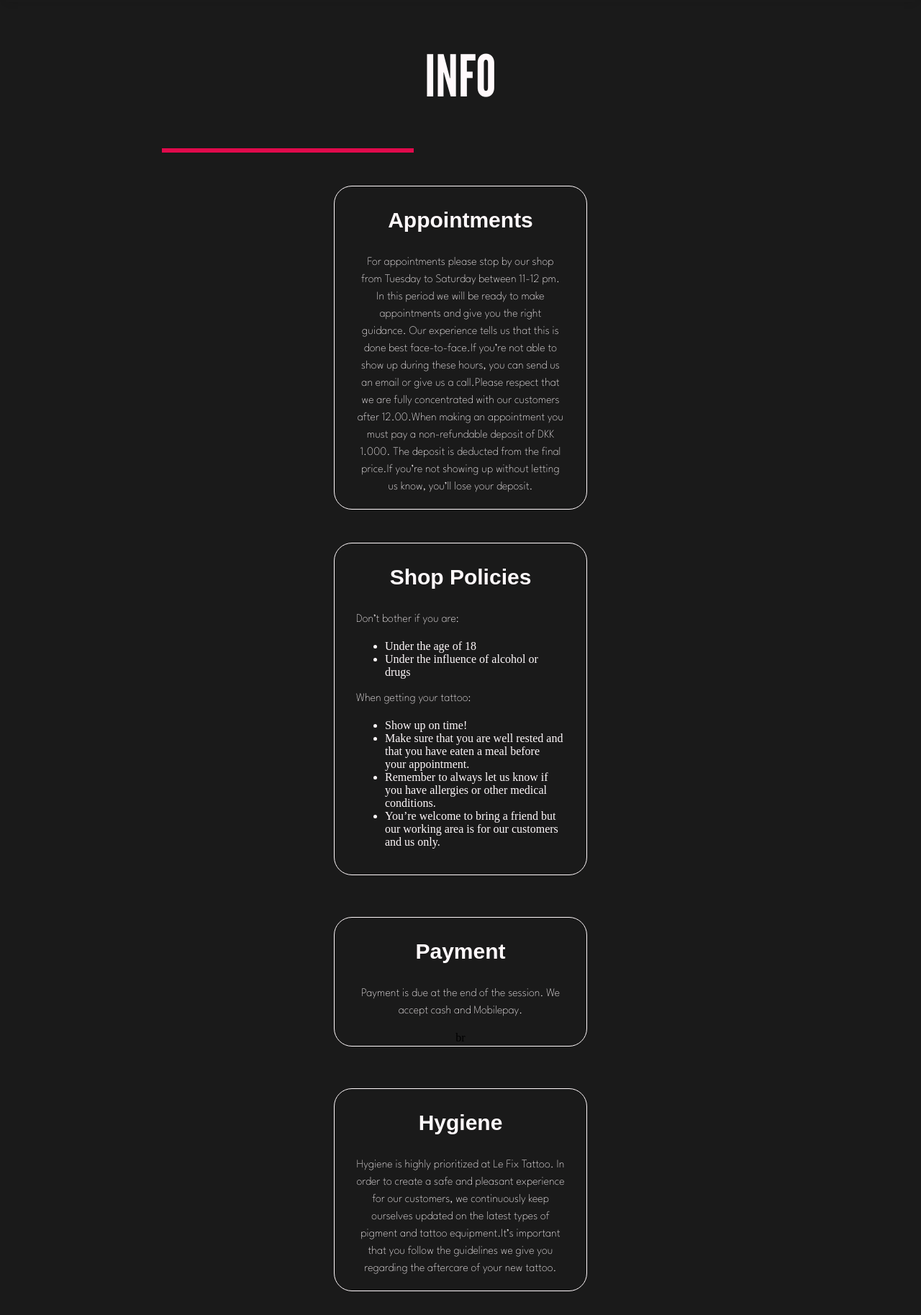
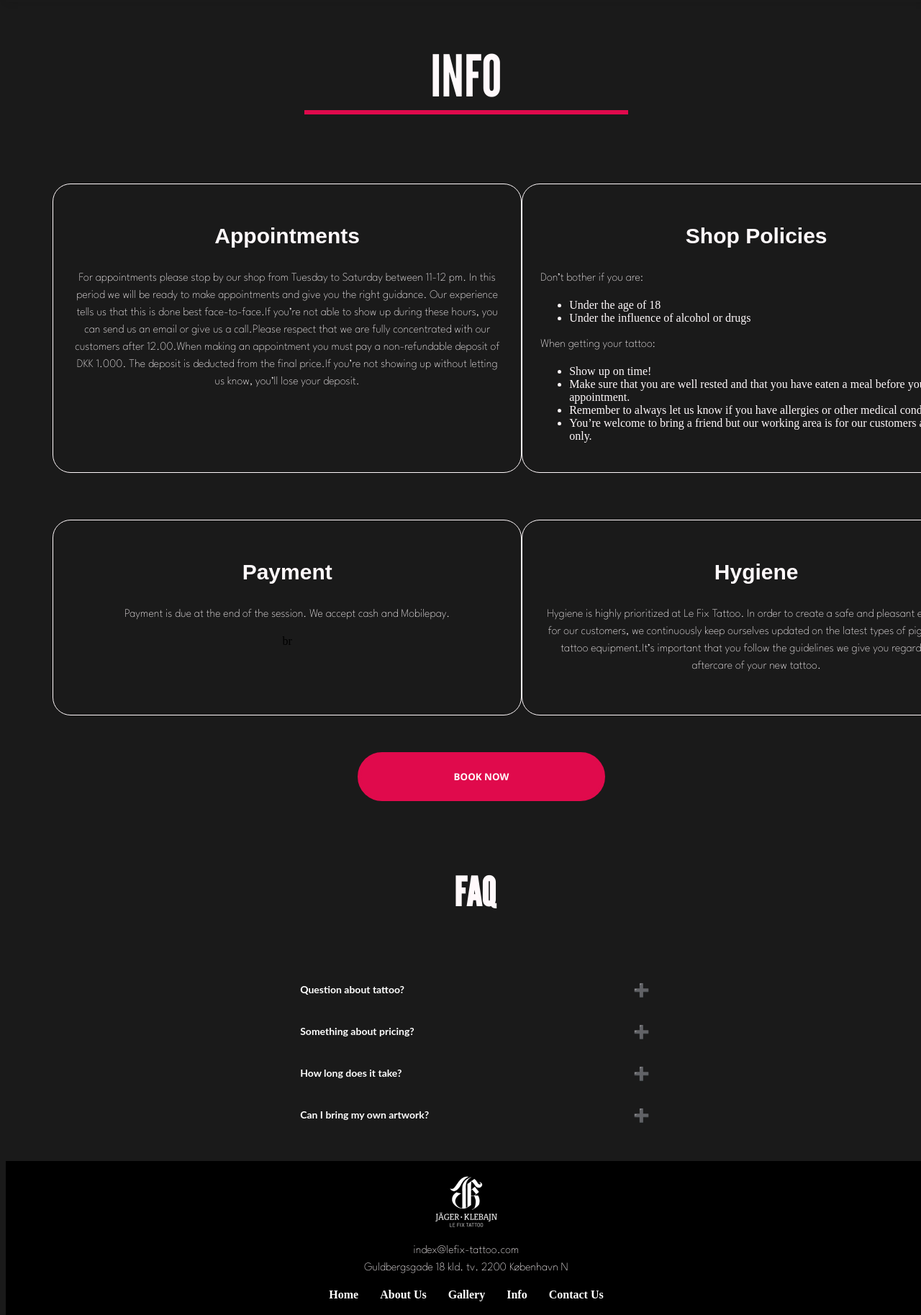
Before and after one commit to jepa0001/lefixtattoo, a plain HTML site: page info.html in a window 1280 px wide. Shown: the part 122-1949 px from the top of the page at 72% size. Drawn offline with nearby package versions, Linux system fonts and the light colour scheme; a web font is replaced by a local one.

Commit message:
update 26 maj

```diff
--- a/contact.html
+++ b/contact.html
@@ -1,37 +1,34 @@
 <!DOCTYPE html>
-<html lang="da">
+<html lang="en">
+  <head>
+    <meta charset="UTF-8" />
+    <meta name="viewport" content="width=device-width, initial-scale=1.0" />
+    <link rel="stylesheet" href="css/contact.css" />
+    <link rel="stylesheet" href="css/menu.css" />
+    <link rel="stylesheet" href="css/footer.css" />
+    <link rel="stylesheet" href="style.css">
 
-<head>
-    <meta charset="UTF-8">
-    <meta name="viewport" content="width=device-width, initial-scale=1.0">
-    <title>About</title>
-    <link rel="stylesheet" href="style.css">
-    <link rel="stylesheet" href="css/contact.css">
-    <link rel="stylesheet" href="css/menu.css">
-    <link rel="stylesheet" href="css/footer.css">
-    <link rel="preconnect" href="https://fonts.googleapis.com">
-    <link rel="preconnect" href="https://fonts.gstatic.com" crossorigin>
+    <link rel="preconnect" href="https://fonts.googleapis.com" />
+    <link rel="preconnect" href="https://fonts.gstatic.com" crossorigin />
     <link
       href="https://fonts.googleapis.com/css2?family=League+Gothic&family=League+Spartan:wght@100..900&family=Open+Sans:ital,wght@0,300..800;1,300..800&family=Pirata+One&family=Style+Script&display=swap"
-        rel="stylesheet">
+      rel="stylesheet"
+    />
+
+    <title>INFO</title>
   </head>
-
   <body>
     <header>
       <div class="logo1">
-            <a href="/">
-                <img src="img/le_fix_tattoo_logo_3.png" alt="Logo">
-            </a>
+        <a href="/"> <img src="img/le_fix_tattoo_logo_3.png"Logo" /> </a>
       </div>
       <nav>
         <ul class="menu">
-                <!-- <ul> -->
           <li><a href="#">Home</a></li>
           <li><a href="aboutus.html">About Us</a></li>
           <li><a href="#">Gallery</a></li>
           <li><a href="info.html">Info</a></li>
           <li><a href="contact.html">Contact Us</a></li>
-                <!-- </ul> -->
         </ul>
         <div class="burger">
           <div class="line"></div>
@@ -41,28 +38,41 @@
       </nav>
     </header>
 
-    <div class="overskrift1"></div>
-    <div class="grid_1-1">
-        <div class="col">
-            <h1>INFO</h1>
+
+ <h1 class="h1c1">CONTACT</h1>
  <div class="stregrod"></div>
-            <br><br>
-        </div>
-        <div class="col">
+
+    <div class="grids">
+        <div class="grid_5-2">
+
+
             <div>
+
                 <h4 class="h4c">ADDRESS</h4>
                 <p class="pc">Guldbergsgade 18 kld. tv.
                     2200 København N
-                    .</p>
-                <h4 class="h4c">BOOKING</h4>
-                <p class="pc">Booking, inspiration, information or whatever question you might have, please drop by the shop Tuesday till Saturday within the hour 11:00 - 12:00 PM.
-                </p>
-                <h4 class="h4c">E-MAIL</h4>
-                <p class="pc">info@lefix-tattoo.com
+
                 </p>
             </div>
         </div>
+        <div class="grid_2-3">
+            <div>
+                <h4 class="h4c">BOOKING</h4>
+                <p class="pc">Booking, inspiration, information or whatever question you might have, please drop by the shop Tuesday till Saturday within the hour 11:00 - 12:00 PM.</p>
 
+            </div>
+        </div>
+        <div class="grid_3-2">
+            <div>
+                <h4 class="h4c">E-MAIL</h4>
+                <p class="pc">info@lefix-tattoo.com</p>
+            </div>
+        </div>
+    </div>
+
+
+
+<div>
  <div class="col">
     <div class="container">
         <form class="contact-form">
@@ -88,18 +98,25 @@
         <br>
     </div>
     <br>
-            <iframe src="https://www.google.com/maps/embed?pb=!1m18!1m12!1m3!1d4497.688000064418!2d12.55556467688094!3d55.69169989669573!2m3!1f0!2f0!3f0!3m2!1i1024!2i768!4f13.1!3m3!1m2!1s0x465253aa618839b9%3A0x5d19996be09bc87!2sLe%20Fix%20Tattoo!5e0!3m2!1sen!2sdk!4v1716537079925!5m2!1sen!2sdk"
-                width="390" height="350" style="border:0;" allowfullscreen="" loading="lazy" referrerpolicy="no-referrer-when-downgrade"></iframe>
+    <div class="map-responsive"><iframe src="https://www.google.com/maps/embed?pb=!1m18!1m12!1m3!1d4497.688000064418!2d12.55556467688094!3d55.69169989669573!2m3!1f0!2f0!3f0!3m2!1i1024!2i768!4f13.1!3m3!1m2!1s0x465253aa618839b9%3A0x5d19996be09bc87!2sLe%20Fix%20Tattoo!5e0!3m2!1sen!2sdk!4v1716537079925!5m2!1sen!2sdk"
+        width="700"
+        height="500"
+        allowfullscreen
+        loading="lazy" referrerPolicy="Resonsive Google Map" title="Responsive"></iframe>
+
        </div>
+
+
     </div>
-    <br>
+<div>
+
+</div>
+
     <footer class="footer">
-
         <div class="logo2">
-            <a href="/">
+            <a href="aboutus.html">
                 <img src="img/le_fix_tattoo_logo_3.png" alt="Logo">
                </a>
-        </div>
                <p>index@lefix-tattoo.com <br>Guldbergsgade 18 kld. tv.
                 2200 København N</p>
 
@@ -123,9 +140,12 @@
               <div class="hvidstreg">
                   <div class="streghvid1"></div>
               </div>
+            </div>
     </footer>
+
+
+    <script src="Javascript/map.js"></script>
     <script src="Javascript/menu.js"></script>
     <script src="Javascript/java.js"></script>
   </body>
-
 </html>
--- a/css/contact.css
+++ b/css/contact.css
@@ -1,5 +1,9 @@
+/* Styling for overskrifter med klassenavnet .h4c */
 
-/* Styling for overskrifter med klassenavnet .h4c */
+.h1c1 {
+  margin-bottom: -0%;
+}
+
 .h4c {
   font-family: "League Gothic", sans-serif;
   color: #fff9fb;
@@ -9,6 +13,7 @@
 
 .h4c {
   margin-bottom: -50px;
+  margin-left: 5%;
 }
 
 /* Styling for afsnit med klassenavnet .pc */
@@ -18,6 +23,7 @@
   color: #fff9fb;
   font-weight: 100;
   line-height: 1.5;
+  margin-left: 5%;
 }
 /* Styling for overskrifter med klassenavnet .h2c */
 .h2c {
@@ -36,7 +42,6 @@
   width: 100%;
   height: auto;
   max-width: 600px;
-
 }
 /* Styling for kontaktformular */
 .contact-form {
@@ -52,6 +57,7 @@
   width: 290px;
   text-align: center;
   margin: auto;
+  margin-top: 5%;
 }
 /* Styling for overskrift i kontaktformular */
 .contact-form h2 {
@@ -156,3 +162,55 @@
 .form-group textarea:not(:placeholder-shown) + label {
   opacity: 0; /* Make label disappear only when input has content */
 }
+.map-responsive {
+  overflow: hidden;
+  padding-bottom: 56.25%;
+  position: relative;
+  height: 0;
+  margin-top: 5%;
+  margin-left: 5%;
+  margin-right: 5%;
+}
+
+.map-responsive iframe {
+  left: 0;
+  top: 0;
+  border: 0;
+  height: 100%;
+  width: 100%;
+  position: absolute;
+}
+
+@media (min-width: 550px) {
+  .grids {
+    display: grid;
+    grid-template-columns: 1fr 1fr 1fr; /* Del containeren i tre lige store kolonner */
+    gap: 20px; /* Tilføj lidt afstand mellem grid-items */
+    /* margin-left: 10%; */
+    text-align: center;
+  }
+
+  .h4c {
+    text-align: center;
+  }
+  .stregrod {
+    margin: auto;
+    border-style: solid;
+    border-color: #e00a4c;
+    height: 0px;
+    width: 444px;
+  }
+
+  .container {
+    /* margin-left: 5%; */
+    margin-top: 10%;
+    width: 100%;
+    max-width: none; /* Fjern maksimumsbredde */
+  }
+
+  .contact-form {
+    width: 100%; /* Bruk 100% av foreldrekontainerens bredde */
+    max-width: 600px; /* Behold en maksimumsbredde hvis du vil begrense bredden på stor skjerm */
+    margin: auto; /* Sentrer formen horisontalt */
+  }
+}
--- a/css/footer.css
+++ b/css/footer.css
@@ -46,7 +46,7 @@
 .footer-menu ul {
     list-style-type: none;
     padding: 0;
-    margin: 0;
+    margin: auto;
     display: flex;
     justify-content: center;
     text-align: center;
--- a/css/info.css
+++ b/css/info.css
@@ -1,3 +1,8 @@
+* body {
+  width: 100%;
+  height: auto;
+  display: block;
+}
 
 /*
 Generel styling for body elementet. Sætter baggrundsfarven til mørk grå.
@@ -16,12 +21,13 @@ img {
 /*
 Stil til h1 overskrifter. Bruger skrifttypen "League Gothic", sætter tekstfarven til en lys hvid/pink nuance, centrerer teksten og giver den en stor skriftstørrelse og lette bogstaver.
 */
-h1 {
+.h1c1 {
   font-family: "League Gothic", sans-serif;
   color: #fff9fb;
   text-align: center;
   font-size: 80px;
   font-weight: 300;
+  margin-bottom: 0%;
 }
 
 /*
@@ -51,7 +57,6 @@ h3 {
   font-size: 55px;
 }
 
-
 /*
 Stil til p elementer. Bruger skrifttypen "League Spartan", sætter tekstfarven til en lys hvid/pink nuance og giver teksten en let vægt og linjehøjde for bedre læsbarhed.
 */
@@ -60,6 +65,8 @@ p {
   color: #fff9fb;
   font-weight: 100;
   line-height: 1.5;
+  width: 100%;
+  height: auto;
 }
 
 /*
@@ -94,6 +101,7 @@ Stil til ul elementer med ul klasse. Sætter tekstfarve til hvid/pink nuance og
 Stil til elementer med klassen streg1. Tilføjer afrundede hjørner, en tynd ramme og padding, centrerer indholdet og giver fast bredde.
 */
 .streg1 {
+  display: block;
   border-radius: 25px;
   border: 0.1px;
   border-style: solid;
@@ -104,12 +112,14 @@ Stil til elementer med klassen streg1. Tilføjer afrundede hjørner, en tynd ram
   width: 290px;
   text-align: center;
   margin: auto;
+  margin-bottom: 10%;
 }
 
 /*
 Samme stil som streg1, men tilføjer margin-bottom.
 */
 .streg2 {
+  display: block;
   border-radius: 25px;
   border: 0.1px;
   border-style: solid;
@@ -127,6 +137,22 @@ Samme stil som streg1, men tilføjer margin-bottom.
 Samme stil som streg2, men tilføjer margin-bottom.
 */
 .streg3 {
+  display: block;
+  border-radius: 25px;
+  border: 0.1px;
+  border-style: solid;
+  border-color: #fff9fb;
+  padding: 30px;
+  padding-top: 0px;
+  padding-bottom: 2px;
+  width: 290px;
+  text-align: center;
+  margin: auto;
+  margin-bottom: 30px;
+}
+
+.streg4 {
+  display: block;
   border-radius: 25px;
   border: 0.1px;
   border-style: solid;
@@ -144,12 +170,13 @@ Samme stil som streg2, men tilføjer margin-bottom.
 Stil til stregrod elementer. Tilføjer en rød ramme og fast højde og bredde.
 */
 .stregrod {
+  margin: auto;
   border-style: solid;
   border-color: #e00a4c;
   height: 0px;
-    width: 344px;
+  width: 444px;
+  margin-bottom: 5%;
 }
-
 /*
 Stil til streghvid elementer. Tilføjer en hvid ramme, fast højde og bredde og margin-bottom.
 */
@@ -216,7 +243,7 @@ Stil til accordion elementer. Tilføjer baggrundsfarve, cursor, bredde, tekstjus
   font-size: 14px;
   font-weight: 700;
   font-style: normal;
-    font-family: 'Lato';
+  font-family: "Lato";
   border: 0;
   margin: 0;
   display: flex;
@@ -228,7 +255,8 @@ Stil til accordion elementer. Tilføjer baggrundsfarve, cursor, bredde, tekstjus
 /*
 Tilføjer baggrundsfarve ved hover og når aktiv.
 */
-.active, .accordion:hover {
+.active,
+.accordion:hover {
   background-color: #e00a4c;
 }
 
@@ -247,9 +275,9 @@ Stil til panel elementer. Tilføjer padding, baggrundsfarve, maksimal højde og
 Tilføjer plus tegn ved accordion elementer.
 */
 .accordion span:after {
-    content: '\02795'; /* Unicode tegn for "plus" tegn (+) */
+  content: "\02795"; /* Unicode tegn for "plus" tegn (+) */
   font-size: 18px;
-    font-family: 'Lato';
+  font-family: "Lato";
   color: #ffffff;
   padding-left: 20px;
   padding-top: 30%;
@@ -262,31 +290,91 @@ Tilføjer plus tegn ved accordion elementer.
   content: "\2796"; /* Unicode tegn for "minus" tegn (-) */
 }
 
+.col {
+  display: grid;
+  margin-left: 10%;
+}
 /*
 Medie forespørgsel for skærme op til 750px bredde. Ændrer grid kolonner for overskrift1.
 */
-@media (max-width: 750px) {
-    .overskrift1 {
-        grid-column: 1 / 4;
+
+.accordion {
+  display: flex;
+}
+
+.col {
+  display: block;
+}
+.col2 {
+  display: block;
+}
+
+/* Media query for screens with minimum width of 550px */
+@media (min-width: 550px) {
+  .grid_5-2,
+  .grid_2-3 {
+    display: grid;
+    grid-template-columns: 1fr 1fr;
+    width: 100%;
+    height: auto;
+  }
+  p {
+    width: 100%;
+    height: auto;
+  }
+  .col1 {
+    display: block;
+  }
+  .col2 {
+    display: grid;
+    grid-template-columns: 1fr 1fr 1fr 1fr;
+  }
+
+  .col2 {
+    display: block;
+    grid-column: 1 / span 2;
+    margin-left: 30%;
+  }
+
+  dl {
+    display: grid;
+    grid-template-columns: 33% 66%;
+  }
+
+  .streg1,
+  .streg2,
+  .streg3,
+  .streg4 {
+    width: 600px;
+    margin: auto;
+    padding: 25px;
+    height: auto;
+    margin: 5%;
+    margin-left: 10%;
+  }
+  .streg1 {
+    height: 350px;
+  }
+  .streg2,
+  .streg4 {
+    height: 220px;
+  }
+
+  .streg3 {
+    height: 350px;
+  }
+
+  .streg4 {
+    margin-right: 25%;
+  }
+
+  .col {
+    display: block;
+    margin-left: 75%;
+  }
+
+  .col2 {
+    margin-top: 0%;
+    padding-right: 30%;
   }
 }
-
-/*
-Stil til grid layout med grid_1-1 klasse. Definerer kolonner og mellemrum.
-*/
-.grid_1-1 {
-    display: grid;
-    grid-template-columns: 1fr 4fr 1fr;
-    gap: 10px;
-}
-
-/*
-Stil til kolonner i grid layout.
-*/
-.col {
-    grid-column: 2 / 3;
-}
-
-.col1 {
-    grid-column: 2 / 3;
-}
--- a/info.html
+++ b/info.html
@@ -1,39 +1,33 @@
 <!DOCTYPE html>
 <html lang="en">
+  <head>
+    <meta charset="UTF-8" />
+    <meta name="viewport" content="width=device-width, initial-scale=1.0" />
+    <link rel="stylesheet" href="css/info.css" />
+    <link rel="stylesheet" href="css/menu.css" />
+    <link rel="stylesheet" href="css/footer.css" />
 
-<head>
-    <meta charset="UTF-8">
-    <meta name="viewport" content="width=device-width, initial-scale=1.0">
-    <title>About</title>
-    <link rel="stylesheet" href="css/info.css">
-    <link rel="stylesheet" href="css/menu.css">
-    <link rel="stylesheet" href="css/footer.css">
-    <link rel="preconnect" href="https://fonts.googleapis.com">
-    <link rel="preconnect" href="https://fonts.gstatic.com" crossorigin>
+    <link rel="preconnect" href="https://fonts.googleapis.com" />
+    <link rel="preconnect" href="https://fonts.gstatic.com" crossorigin />
     <link
       href="https://fonts.googleapis.com/css2?family=League+Gothic&family=League+Spartan:wght@100..900&family=Open+Sans:ital,wght@0,300..800;1,300..800&family=Pirata+One&family=Style+Script&display=swap"
-        rel="stylesheet">
+      rel="stylesheet"
+    />
+
+    <title>INFO</title>
   </head>
-
-
-
   <body>
-
     <header>
       <div class="logo1">
-            <a href="/">
-                <img src="img/le_fix_tattoo_logo_3.png" alt="Logo">
-            </a>
+        <a href="/"> <img src="img/le_fix_tattoo_logo_3.png"Logo" /> </a>
       </div>
       <nav>
         <ul class="menu">
-
           <li><a href="#">Home</a></li>
           <li><a href="aboutus.html">About Us</a></li>
           <li><a href="#">Gallery</a></li>
           <li><a href="info.html">Info</a></li>
           <li><a href="contact.html">Contact Us</a></li>
-
         </ul>
         <div class="burger">
           <div class="line"></div>
@@ -43,32 +37,26 @@
       </nav>
     </header>
 
-<div class="overskrift1">
+<h1 class="h1c1">INFO</h1>
+<div class="stregrod"></div>
 
+    <div class="grid_5-2">
+      <div class="streg1">
+        <h3 class="htext1">Appointments</h3>
+        <p class="ptext1">
+          For appointments please stop by our shop from Tuesday to Saturday
+          between 11-12 pm. In this period we will be ready to make appointments
+          and give you the right guidance. Our experience tells us that this is
+          done best face-to-face.If you’re not able to show up during these
+          hours, you can send us an email or give us a call.Please respect that
+          we are fully concentrated with our customers after 12.00.When making
+          an appointment you must pay a non-refundable deposit of DKK 1.000. The
+          deposit is deducted from the final price.If you’re not showing up
+          without letting us know, you’ll lose your deposit.
+        </p>
       </div>
-<div class="grid_1-1">
-
-    <div class="col">
-        <h1>INFO</h1>
-        <div class="stregrod"></div>
-        <br><br>
-    </div>
-
-
-
-
-    <div class="col">
-
-        <div class="streg1">
-            <h3>Appointments</h3>
-            <p>For appointments please stop by our shop from Tuesday to Saturday between 11-12 pm. In this period we will be ready to make appointments and give you the right guidance. Our experience tells us that this is done best face-to-face.If you’re not able to show up during these hours, you can send us an email or give us a call.Please respect that we are fully concentrated with our customers after 12.00.When making an appointment you must pay a non-refundable deposit of DKK 1.000. The deposit is deducted from the final price.If you’re not showing up without letting us know, you’ll lose your deposit.</p>
-        </div>
-    </div>
-
-    <div class="col">
-<br>
-<br>
-        <div class="streg2">
+      <div class="grid_2-3">
+        <div class="streg3">
           <h3>Shop Policies</h3>
 
           <p class="Policies">Don’t bother if you are:</p>
@@ -82,84 +70,100 @@
           <ul class="ul">
             <li>Show up on time!</li>
 
-                <li>Make sure that you are well rested and that you have eaten a meal before your appointment.</li>
+            <li>
+              Make sure that you are well rested and that you have eaten a meal
+              before your appointment.
+            </li>
 
-                <li>Remember to always let us know if you have allergies or other medical conditions.</li>
+            <li>
+              Remember to always let us know if you have allergies or other
+              medical conditions.
+            </li>
 
-                <li>You’re welcome to bring a friend but our working area is for our customers and us only.</li>
+            <li>
+              You’re welcome to bring a friend but our working area is for our
+              customers and us only.
+            </li>
           </ul>
-            <br>
+          <br />
         </div>
       </div>
-
-
-    <div class="col">
-        <br>
-
-                    <div class="streg3">
+      <div class="grid_3-2">
+        <div class="streg2">
           <h3>Payment</h3>
-                        <p>Payment is due at the end of the session. We accept cash and Mobilepay.</p>
+          <p>
+            Payment is due at the end of the session. We accept cash and
+            Mobilepay.
+          </p>
           br
         </div>
       </div>
 
-    <div class="col">
-        <br>
-
-                    <div class="streg3">
+      <div class="grid_1-3">
+        <div>
+          <div class="streg4">
             <h3>Hygiene</h3>
-                        <p>Hygiene is highly prioritized at Le Fix Tattoo. In order to create a safe and pleasant experience for our customers, we continuously keep ourselves updated on the latest types of pigment and tattoo equipment.It’s important that you follow the guidelines we give you regarding the aftercare of your new tattoo.</p>
+            <p>
+              Hygiene is highly prioritized at Le Fix Tattoo. In order to create
+              a safe and pleasant experience for our customers, we continuously
+              keep ourselves updated on the latest types of pigment and tattoo
+              equipment.It’s important that you follow the guidelines we give
+              you regarding the aftercare of your new tattoo.
+            </p>
           </div>
         </div>
-
-
+      </div>
       <div class="col">
-            <br>
+        <br />
         <button class="knap1">BOOK NOW</button>
       </div>
 
-
-
-
-        <div class="col">
+      <div class="col2">
         <div><h4 class="h4">FAQ</h4></div>
-
 
         <button class="accordion">Question about tattoo? <span></span></button>
         <div class="panel">
-            <p class="ul">Questions concerning Tattoo send us an e-mail:
-                info@lefix-tattoo.com</p>
+          <p class="ul">
+            Questions concerning Tattoo send us an e-mail: info@lefix-tattoo.com
+          </p>
         </div>
 
         <button class="accordion">Something about pricing?<span></span></button>
         <div class="panel">
-            <p class="ul"><span>Questions about pricing send us an e-mail:
-                info@lefix-tattoo.com</span></p>
+          <p class="ul">
+            <span
+              >Questions about pricing send us an e-mail:
+              info@lefix-tattoo.com</span
+            >
+          </p>
         </div>
 
         <button class="accordion">How long does it take?<span></span></button>
         <div class="panel">
-            <p class="ul">Questions about how long it takes send us an e-mail:
-                info@lefix-tattoo.com</p>
+          <p class="ul">
+            Questions about how long it takes send us an e-mail:
+            info@lefix-tattoo.com
+          </p>
         </div>
 
-            <button class="accordion">Can I bring my own artwork?<span></span></button>
+        <button class="accordion">
+          Can I bring my own artwork?<span></span>
+        </button>
         <div class="panel">
-            <p class="ul">Questions about if you could bring your artwork send us an e-mail:
-                info@lefix-tattoo.com</p>
+          <p class="ul">
+            Questions about if you could bring your artwork send us an e-mail:
+            info@lefix-tattoo.com
+          </p>
         </div>
-            <br><br>
+        <br /><br />
       </div>
-
-
-</div>
+    </div></body></div>
     <footer class="footer">
 
       <div class="logo2">
-        <a href="/">
+        <a href="aboutus.html">
             <img src="img/le_fix_tattoo_logo_3.png" alt="Logo">
         </a>
-    </div>
       <p>index@lefix-tattoo.com <br>Guldbergsgade 18 kld. tv.
           2200 København N</p>
 
@@ -187,7 +191,5 @@
 
     <script src="Javascript/menu.js"></script>
     <script src="Javascript/java.js"></script>
-
   </body>
-
 </html>
--- a/style.css
+++ b/style.css
@@ -142,20 +142,3 @@ p {
   font-family: "Open Sans", sans-serif;
   font-weight: 700;
 }
-
-@media (max-width: 750px) {
-  .overskrift1 {
-    grid-column: 1 / 4;
-  }
-}
-.grid_1-1 {
-  display: grid;
-  grid-template-columns: 1fr 4fr 1fr;
-  gap: 10px;
-}
-.col {
-  grid-column: 2 / 3;
-}
-.col1 {
-  grid-column: 2 / 3;
-}
```
Also changed, not shown: Javascript/map.js (added, +17 -0 lines). Lines whose indentation alone changed are shown as unchanged.
